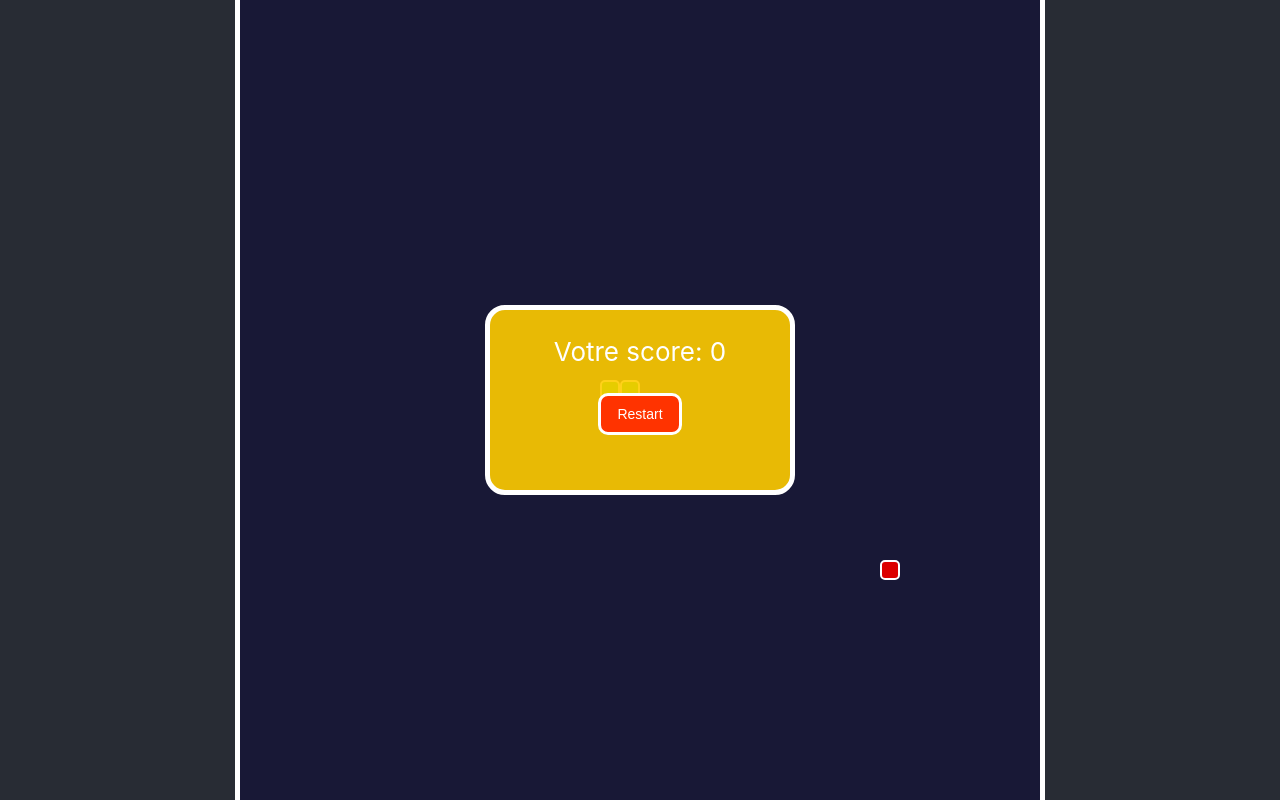
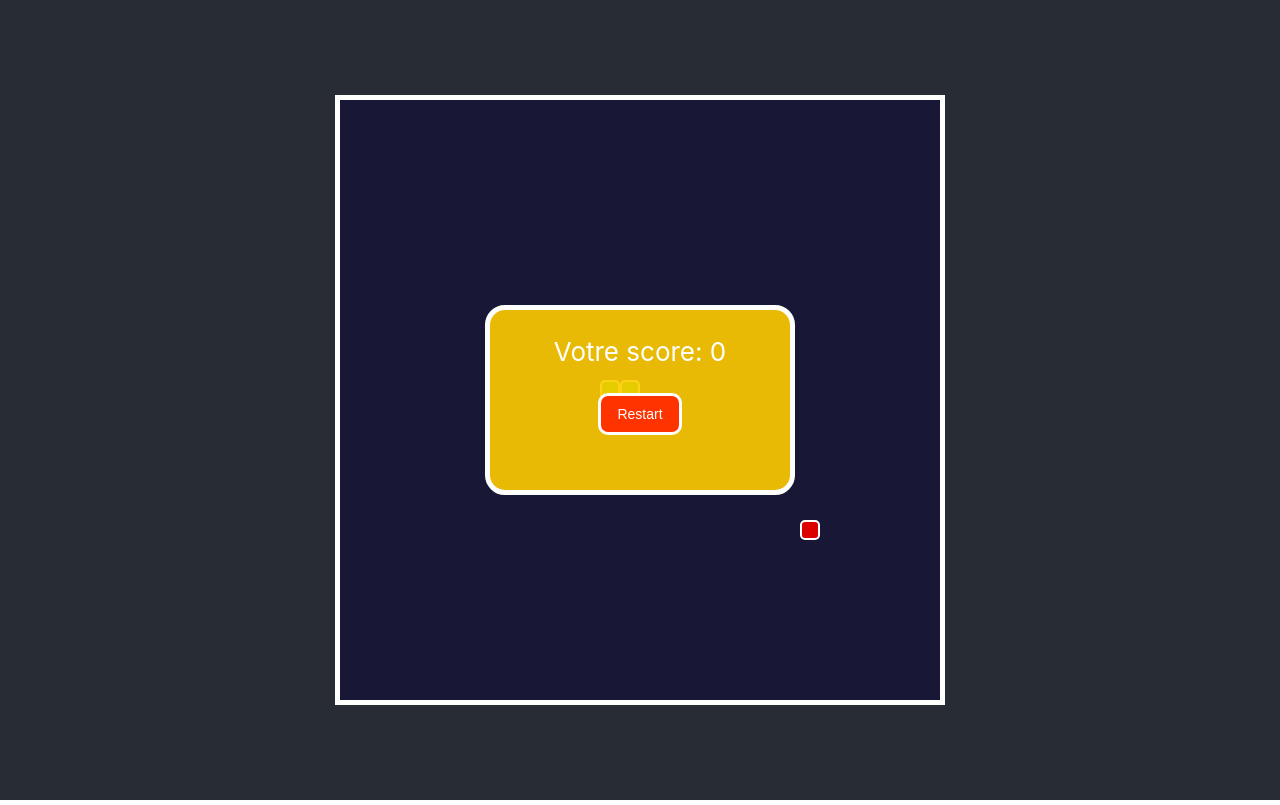
Before and after one commit to Avisacha/Snake, a React (Create React App) app: page / in a window 1280 px wide. Built offline with nearby package versions, Linux system fonts and the light colour scheme.

Commit message:
correction dimension fenetre game

```diff
--- a/src/components/Game/Game.css
+++ b/src/components/Game/Game.css
@@ -1,6 +1,7 @@
 .Game {
-    width: 800px;
-    height: 800px;
+    /* width: 800px;
+    height: 800px; */
+
     background-color: rgb(24, 24, 54);
     position: absolute;
     top: 50%;
--- a/src/components/Game/Game.tsx
+++ b/src/components/Game/Game.tsx
@@ -4,8 +4,8 @@ import Snake from '../Snake/Snake';
 import Food from '../Food/Food';
 import Modal from '../Modal/Modal';
 
-const width = 800;
-const height = 800;
+const width = 600;
+const height = 600;
 const step = 20;
 
 const segments = [[(width/2)-step, (height/2)-(step*2)], [(width/2)-step, (height/2)-step]];
@@ -30,7 +30,9 @@ const initState = {
 	segments: segments,
 	speed: 200,
 	foodCoord: getRandCoord(),
-	step: 20
+	step: 20,
+	width: width,
+	height: height
 }
 
 const initModal = {
@@ -45,6 +47,7 @@ export default class Game extends Component {
 	modal = initModal;
 
 	componentDidMount(): void {
+		document.documentElement.style.setProperty('--my-favorite-color', 'magenta');
 		interval = setInterval(this.move, this.state.speed);
 		onkeydown = this.keyEvent;
 	}
@@ -173,7 +176,8 @@ export default class Game extends Component {
 
 	render() {
 		return (
-			<div className='Game'>
+			// <div className='Game'>
+			<div style={{height: `${this.state.height}px`, width: `${this.state.width}px`}} className='Game'>
 				<Food foodCoord={this.state.foodCoord} />
 				<Snake segments={this.state.segments} />
 				<Modal modal={this.modal} getModalClose={this.getModalClose}/>
```
